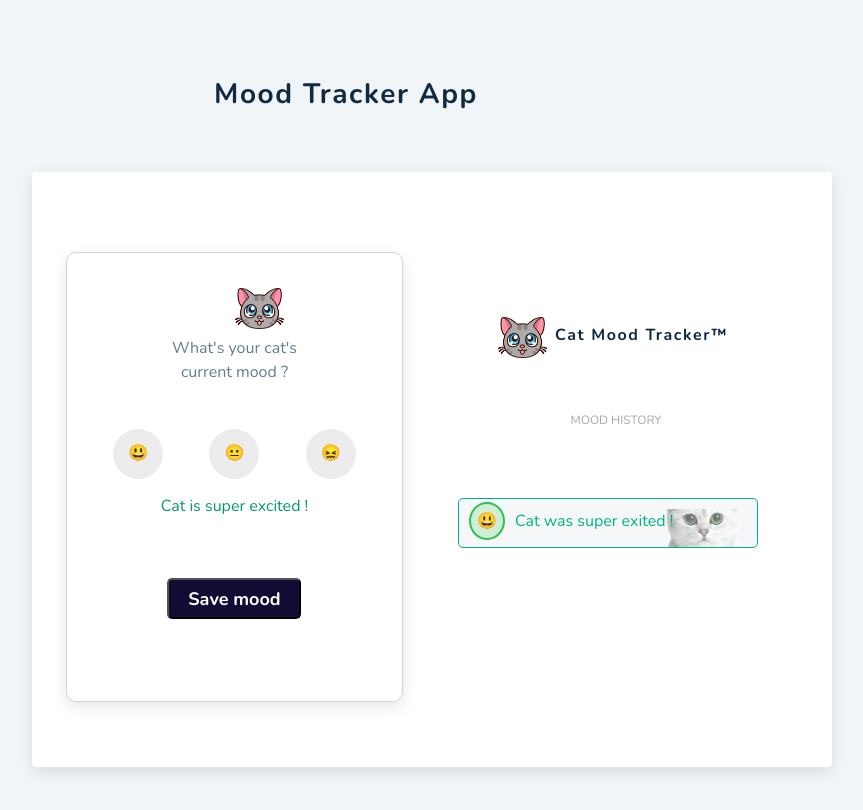
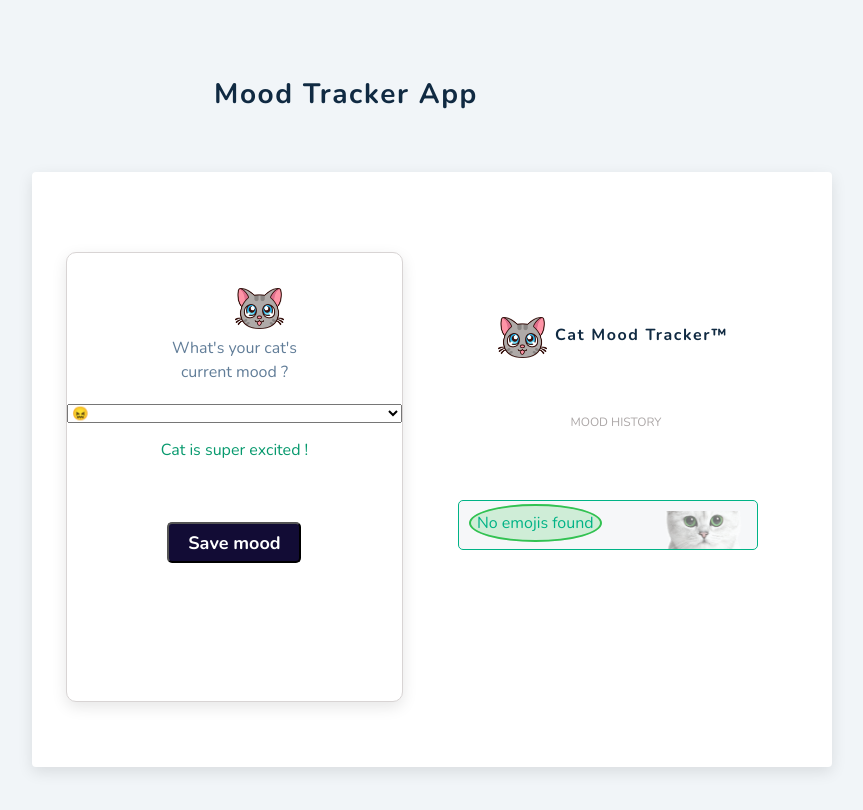
Before and after one commit to jamesoyanna/MoodTracker, a React (Create React App) app: page / in a window 1280 px wide. Shown: the top 810 px of the page, without its empty margins (298-1161 px from the left). Built offline with nearby package versions, Linux system fonts and the light colour scheme.

Commit message:
Implement Redux for state management

```diff
--- a/package.json
+++ b/package.json
@@ -3,16 +3,15 @@
   "version": "0.1.0",
   "private": true,
   "dependencies": {
+    "@reduxjs/toolkit": "^1.6.2",
     "@testing-library/jest-dom": "^5.11.4",
     "@testing-library/react": "^11.1.0",
     "@testing-library/user-event": "^12.1.10",
-    "axios": "^0.24.0",
     "react": "^17.0.2",
     "react-dom": "^17.0.2",
     "react-redux": "^7.2.6",
     "react-router-dom": "5.2.0",
     "react-scripts": "4.0.3",
-    "redux": "^4.1.2",
     "semantic-ui-css": "^2.4.1",
     "semantic-ui-react": "^2.0.4",
     "web-vitals": "^1.0.1"
--- a/src/components/Mood/Mood.js
+++ b/src/components/Mood/Mood.js
@@ -1,12 +1,12 @@
 import React from 'react';
 import './mood.css';
-const Mood = () => {
+const Mood = ({id,title, message}) => {
     return (
       <>
         <div className="mood__container">
           <div className="overlay">
             <p className="mood__content">
-              <span className="mood__emoji">😃</span>Cat was super exited !
+              <span className="mood__emoji">{title}</span>{message}
             </p>
           </div>
         </div>
--- a/src/components/MoodHistory/MoodHistory.js
+++ b/src/components/MoodHistory/MoodHistory.js
@@ -1,10 +1,15 @@
 import React from "react";
+import { useSelector } from "react-redux";
+
 import Mood from "../Mood/Mood";
 import Cat from "../../images/image.png";
 import "./moodHistory.css";
 
 const  MoodHistory = () => {
-  const mood = false;
+
+  const moods = useSelector((state) => state.moods);
+
+ // const mooder = false;
   return (
     <div className="moodhistory__container">
       <div>
@@ -14,14 +19,18 @@ const  MoodHistory = () => {
         </div>
 
         <p className="mood__text">mood history</p>
-        {mood ? (
+        { !moods ? (
           <div className="mood__card">
             <p className="mood__card__text">
               No mood history <br /> to show yet yet
             </p>
           </div>
         ) : (
-             <Mood />
+          <ul>
+            {moods.map((mood) => (
+              <Mood id={moods.id} title={mood.title} message={mood.message} />
+            ))}
+          </ul>
         )}
       </div>
     </div>
--- a/src/components/MoodHistory/moodHistory.css
+++ b/src/components/MoodHistory/moodHistory.css
@@ -27,6 +27,7 @@ margin-left: 8px;
 }
 
 .mood__text{
+margin-top: 2px;
 text-transform: uppercase;
 font-size: 12px;
 color: rgb(172, 167, 167);
@@ -41,6 +42,7 @@ line-height: 26px;
   border-radius: 5px;
   background-image: url("../../images//image.png");
   background-position: center;
+  background-size: 46px;
   background-repeat: no-repeat;
   margin: 0 20px 0 20px;
 }
@@ -51,3 +53,9 @@ font-size: 14px;
 color:#b3b3b3 ;
 
 }
+
+
+.mood__image{
+  height: 100px;
+  width: 100px;
+}
--- a/src/components/MoodScreen/MoodScreen.js
+++ b/src/components/MoodScreen/MoodScreen.js
@@ -1,8 +1,22 @@
-import React from "react";
+import React, {useState} from "react";
+
+import { useDispatch } from "react-redux";
+import { addMood } from "../../redux/moodSlice";
+
 import Cat from "../../images/image.png";
 import "./moodScreen.css";
 
 const MoodScreen = () => {
+ const [value, setValue] = useState("");
+
+ const dispatch = useDispatch();
+
+
+ const HandleSaveMood = () => {
+   dispatch(addMood({ title: value }));
+   console.log(value);
+   setValue("");
+ };
 
 
   return (
@@ -14,19 +28,24 @@ const MoodScreen = () => {
           <br /> current mood ?
         </p>
       </div>
-      <ul className="emoji__list">
+      {/* <ul
+        className="emoji__list"
+        onChange={(event) => setValue(event.target.value)}
+      >
         <li className="emoji">😃</li>
-        <li  className="emoji">
-          😐
-        </li>
-        <li  className="emoji">
-          😖
-        </li>
-      </ul>
+        <li className="emoji">😐</li>
+        <li className="emoji">😖</li>
+      </ul> */}
+
+      <select value={value} onChange={(event) => setValue(event.target.value)}>
+        <option>😖</option>
+        <option>😐</option>
+        <option>😃</option>
+      </select>
 
       <p className="screen__text">Cat is super excited ! </p>
       <div className="center">
-        <button  className="btn">
+        <button onClick={HandleSaveMood} className="btn">
           Save mood
         </button>
       </div>
--- /dev/null
+++ b/src/redux/moodSlice.js
@@ -0,0 +1,20 @@
+import { createSlice } from "@reduxjs/toolkit";
+
+const moodSlice = createSlice({
+  name: "moods",
+  initialState: [{ id: 0, title: "No emojis found" }],
+  reducers: {
+    addMood: (state, action) => {
+      const newMood = {
+        id: Date.now(),
+        title: action.payload.title,
+        message: "Cat is super exited man",
+      };
+      state.push(newMood);
+    },
+  },
+});
+
+export const { addMood } = moodSlice.actions;
+
+export default moodSlice.reducer;
--- /dev/null
+++ b/src/redux/store.js
@@ -0,0 +1,8 @@
+import { configureStore } from "@reduxjs/toolkit";
+import moodReducer from "./moodSlice";
+
+export default configureStore({
+  reducer: {
+    moods: moodReducer,
+  },
+});
```
Also changed, not shown: src/components/MoodScreen/moodScreen.css (+8 -0 lines), src/index.js (+5 -2 lines), 2 other files (tests, documents, lock files or other folders).
